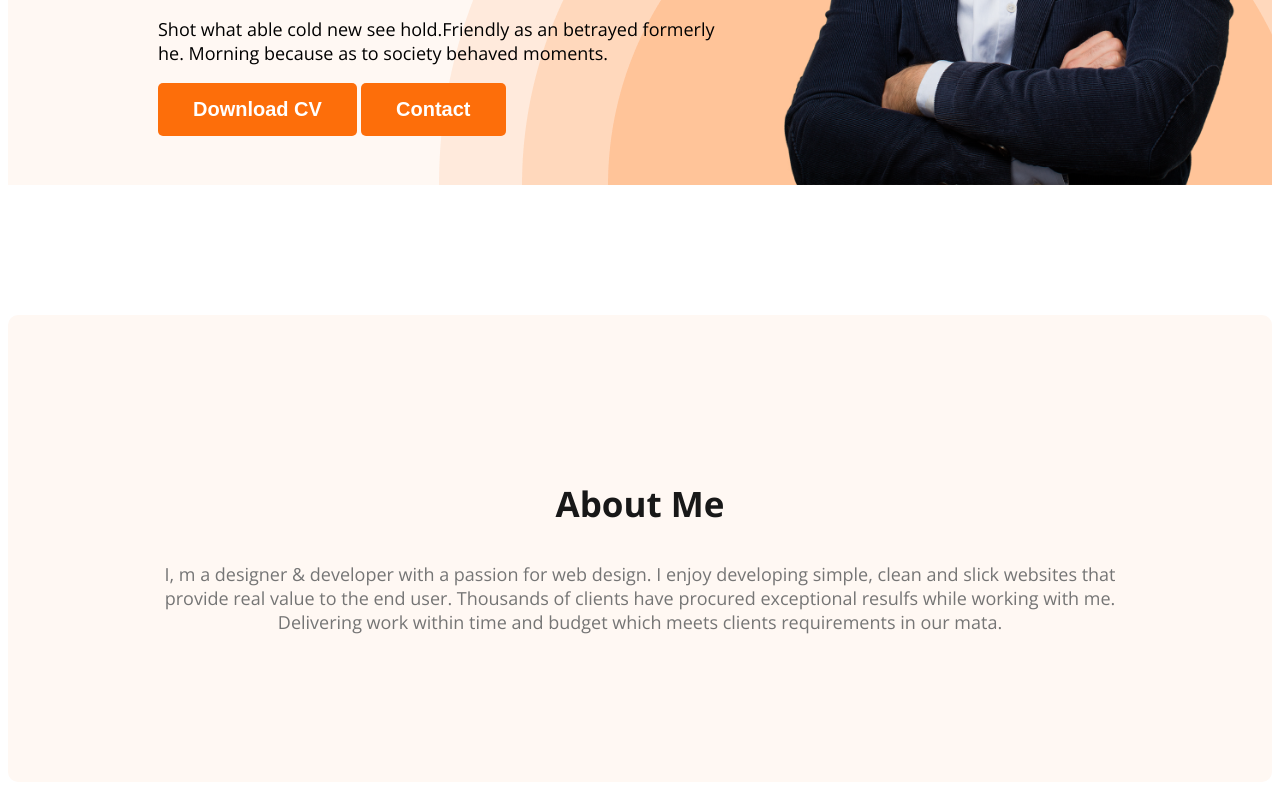
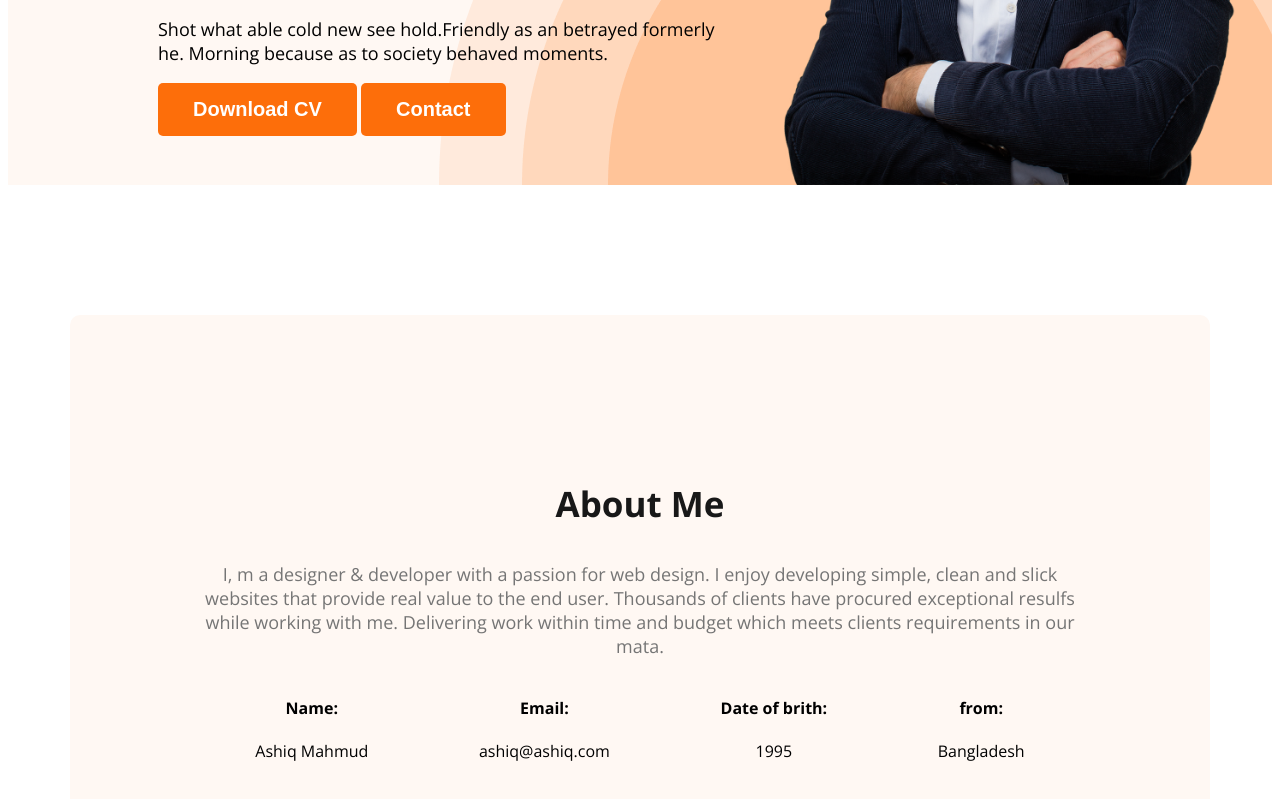
Before and after one commit to ashiqee/Developer-portfolio-lrn, a plain HTML site: page index.html in a window 1280 px wide. Shown: the part 583-1382 px from the top of the page. Drawn offline with nearby package versions, Linux system fonts and the light colour scheme.

Commit message:
add About information

```diff
--- a/index.html
+++ b/index.html
@@ -48,6 +48,26 @@
           while working with me. Delivering work within time and budget which
           meets clients requirements in our mata.
         </p>
+
+        <div class="about-info-container">
+          <!-- .about-info*4>h4.info-title+p.info-decription -->
+          <div class="about-info">
+            <h4 class="info-title">Name:</h4>
+            <p class="info-decription">Ashiq Mahmud</p>
+          </div>
+          <div class="about-info">
+            <h4 class="info-title">Email:</h4>
+            <p class="info-decription">ashiq@ashiq.com</p>
+          </div>
+          <div class="about-info">
+            <h4 class="info-title">Date of brith:</h4>
+            <p class="info-decription">1995</p>
+          </div>
+          <div class="about-info">
+            <h4 class="info-title">from:</h4>
+            <p class="info-decription">Bangladesh</p>
+          </div>
+        </div>
       </section>
     </main>
     <footer></footer>
--- a/styles/portfolio.css
+++ b/styles/portfolio.css
@@ -105,6 +105,11 @@ nav a {
 
 /* Main Section Style */
 
+main {
+  max-width: 1140px;
+  margin: 0 auto;
+}
+
 /* About Section Style */
 
 .about {
@@ -113,3 +118,12 @@ nav a {
   background: #fff8f3;
   margin-top: 130px;
 }
+
+.about-info-container {
+  display: flex;
+  justify-content: space-around;
+}
+
+.about-info {
+  text-align: center;
+}
```
